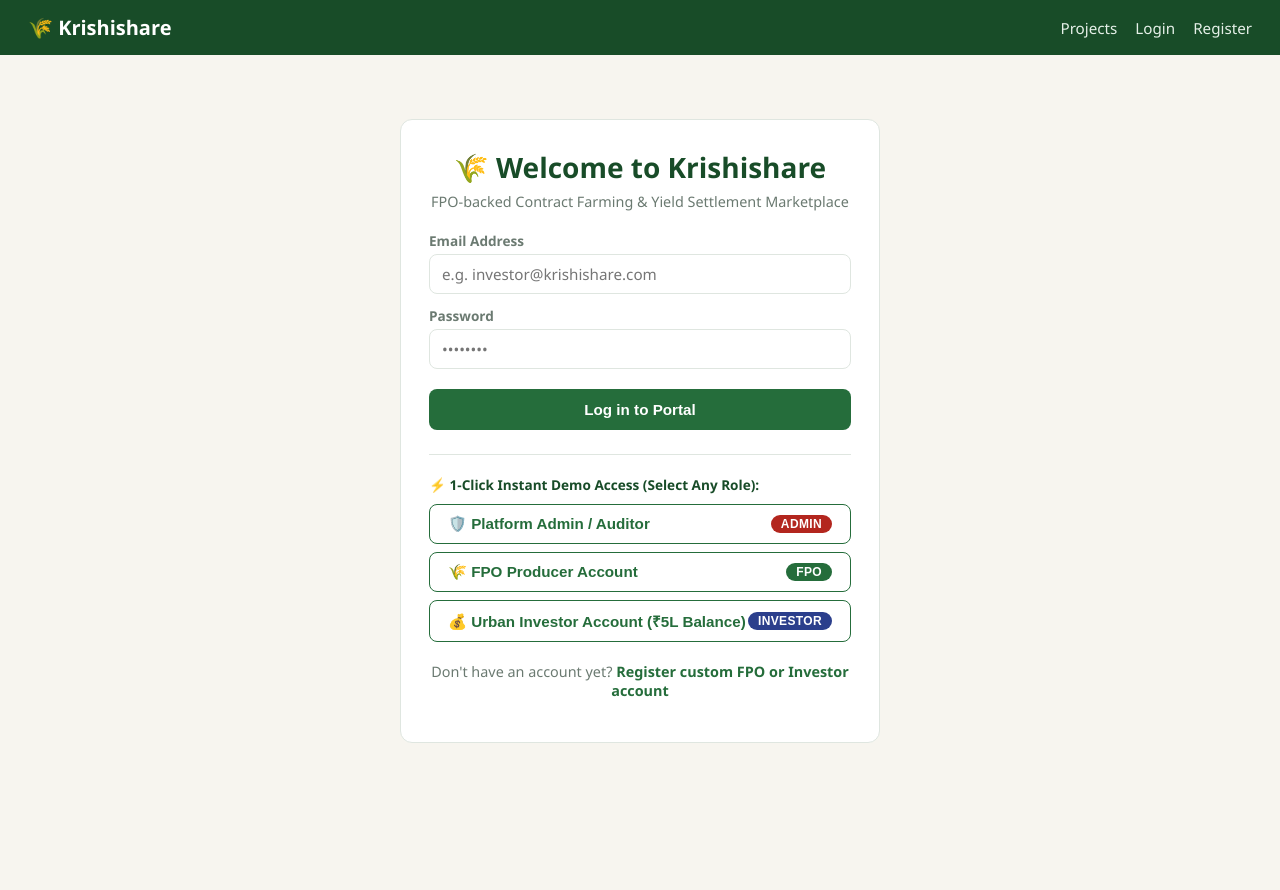
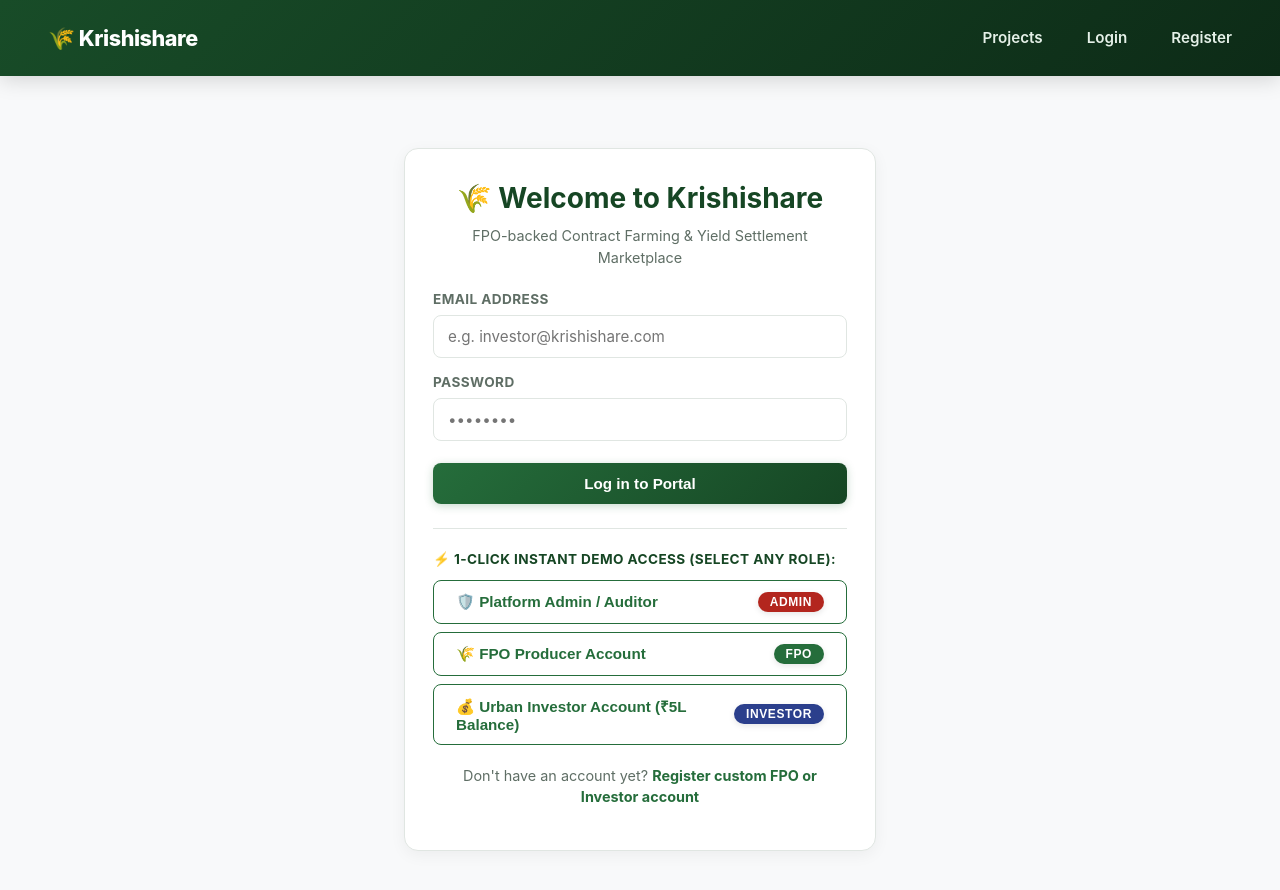
Before and after one commit to Abhishek9124/krishishare, a React (Vite) app in the folder frontend/: page /login in a window 1280 px wide. Shown: the top 890 px of the page. Before the commit the page ends 863 px from the top, so only its background shows below. Built offline with nearby package versions, Linux system fonts and the light colour scheme.

Commit message:
Upgrade index.css UI styling with modern cards, shadows, and pill badges; update README.md for local execution

```diff
--- a/frontend/src/index.css
+++ b/frontend/src/index.css
@@ -1,13 +1,16 @@
 :root {
   --green: #256d3b;
-  --green-dark: #184c28;
-  --green-light: #e8f3ec;
-  --sand: #f7f5ef;
+  --green-dark: #164624;
+  --green-light: #eaf4ed;
+  --green-accent: #34a853;
+  --sand: #f8f9fa;
   --ink: #1f2a24;
-  --muted: #6b7a71;
-  --danger: #b3261e;
-  --border: #dfe6e0;
-  font-family: 'Segoe UI', system-ui, -apple-system, sans-serif;
+  --muted: #5f6e65;
+  --danger: #d93025;
+  --border: #e0e6e2;
+  --card-shadow: 0 4px 16px rgba(0, 0, 0, 0.05);
+  --card-hover-shadow: 0 8px 24px rgba(37, 109, 59, 0.12);
+  font-family: 'Inter', 'Segoe UI', system-ui, -apple-system, sans-serif;
 }
 
 * { box-sizing: border-box; }
@@ -16,165 +19,292 @@
   margin: 0;
   background: var(--sand);
   color: var(--ink);
+  line-height: 1.5;
+  -webkit-font-smoothing: antialiased;
 }
 
-a { color: var(--green); text-decoration: none; }
+a {
+  color: var(--green);
+  text-decoration: none;
+  transition: color 0.2s ease;
+}
+
+a:hover {
+  color: var(--green-dark);
+}
 
 .container {
-  max-width: 1080px;
+  max-width: 1120px;
   margin: 0 auto;
-  padding: 24px 20px 64px;
+  padding: 32px 24px 64px;
 }
 
+/* Modern Navbar */
 .navbar {
   display: flex;
   align-items: center;
   justify-content: space-between;
-  padding: 14px 28px;
-  background: var(--green-dark);
+  padding: 16px 36px;
+  background: linear-gradient(135deg, #184c28 0%, #0d2b17 100%);
   color: white;
+  box-shadow: 0 4px 20px rgba(0, 0, 0, 0.15);
+  position: sticky;
+  top: 0;
+  z-index: 100;
 }
 
 .navbar .brand {
-  font-weight: 700;
-  font-size: 1.25rem;
+  font-weight: 800;
+  font-size: 1.35rem;
   color: white;
+  letter-spacing: -0.02em;
+  display: flex;
+  align-items: center;
+  gap: 8px;
 }
 
 .navbar .links {
   display: flex;
-  gap: 18px;
+  gap: 20px;
   align-items: center;
 }
 
 .navbar a, .navbar button.linklike {
   color: #e5f0e8;
-  font-weight: 500;
+  font-weight: 600;
   background: none;
   border: none;
   cursor: pointer;
   font-size: 0.95rem;
+  padding: 6px 12px;
+  border-radius: 6px;
+  transition: all 0.2s ease;
+}
+
+.navbar a:hover, .navbar button.linklike:hover {
+  background: rgba(255, 255, 255, 0.12);
+  color: white;
 }
 
 .badge {
-  background: var(--green);
+  background: var(--green-accent);
   color: white;
   border-radius: 999px;
-  padding: 2px 10px;
+  padding: 3px 12px;
   font-size: 0.75rem;
+  font-weight: 700;
+  text-transform: uppercase;
+  letter-spacing: 0.05em;
+  box-shadow: 0 2px 6px rgba(0, 0, 0, 0.1);
+}
+
+/* Cards & Grid */
+.card {
+  background: white;
+  border: 1px solid var(--border);
+  border-radius: 14px;
+  padding: 24px;
+  margin-bottom: 20px;
+  box-shadow: var(--card-shadow);
+  transition: transform 0.2s ease, box-shadow 0.2s ease;
+}
+
+.card:hover {
+  box-shadow: var(--card-hover-shadow);
+}
+
+.grid {
+  display: grid;
+  grid-template-columns: repeat(auto-fill, minmax(300px, 1fr));
+  gap: 20px;
+}
+
+/* Buttons */
+.btn {
+  display: inline-flex;
+  align-items: center;
+  justify-content: center;
+  gap: 8px;
+  background: linear-gradient(135deg, var(--green) 0%, var(--green-dark) 100%);
+  color: white;
+  border: none;
+  padding: 11px 22px;
+  border-radius: 8px;
+  font-weight: 600;
+  cursor: pointer;
+  font-size: 0.95rem;
+  box-shadow: 0 2px 8px rgba(37, 109, 59, 0.25);
+  transition: all 0.2s ease;
+}
+
+.btn:hover {
+  transform: translateY(-1px);
+  box-shadow: 0 4px 14px rgba(37, 109, 59, 0.35);
+}
+
+.btn.secondary {
+  background: white;
+  color: var(--green);
+  border: 1.5px solid var(--green);
+  box-shadow: none;
+}
+
+.btn.secondary:hover {
+  background: var(--green-light);
+}
+
+.btn:disabled {
+  opacity: 0.5;
+  cursor: not-allowed;
+  transform: none;
+}
+
+.btn-danger {
+  background: linear-gradient(135deg, var(--danger) 0%, #a01c15 100%);
+  color: white;
+  box-shadow: 0 2px 8px rgba(217, 48, 37, 0.25);
+}
+
+/* Inputs & Form Controls */
+input, select, textarea {
+  width: 100%;
+  padding: 11px 14px;
+  border: 1.5px solid var(--border);
+  border-radius: 8px;
+  font-size: 0.95rem;
+  margin-bottom: 14px;
+  font-family: inherit;
+  background: white;
+  color: var(--ink);
+  transition: border-color 0.2s ease, box-shadow 0.2s ease;
+}
+
+input:focus, select:focus, textarea:focus {
+  outline: none;
+  border-color: var(--green);
+  box-shadow: 0 0 0 3px rgba(37, 109, 59, 0.15);
+}
+
+label {
+  font-weight: 700;
+  font-size: 0.85rem;
+  color: var(--muted);
+  display: block;
+  margin-bottom: 6px;
   text-transform: uppercase;
   letter-spacing: 0.03em;
 }
 
-.card {
-  background: white;
-  border: 1px solid var(--border);
-  border-radius: 12px;
-  padding: 20px;
-  margin-bottom: 16px;
-}
-
-.grid {
-  display: grid;
-  grid-template-columns: repeat(auto-fill, minmax(280px, 1fr));
-  gap: 16px;
-}
-
-.btn {
-  display: inline-block;
-  background: var(--green);
-  color: white;
-  border: none;
-  padding: 10px 18px;
-  border-radius: 8px;
-  font-weight: 600;
-  cursor: pointer;
-  font-size: 0.95rem;
-}
-
-.btn:hover { background: var(--green-dark); }
-.btn.secondary { background: white; color: var(--green); border: 1px solid var(--green); }
-.btn:disabled { opacity: 0.5; cursor: not-allowed; }
-
-.btn-danger { background: var(--danger); }
-
-input, select, textarea {
-  width: 100%;
-  padding: 9px 12px;
-  border: 1px solid var(--border);
-  border-radius: 8px;
-  font-size: 0.95rem;
-  margin-bottom: 12px;
-  font-family: inherit;
-}
-
-label {
-  font-weight: 600;
-  font-size: 0.85rem;
-  color: var(--muted);
-  display: block;
-  margin-bottom: 4px;
-}
-
 .form-wrap {
-  max-width: 480px;
+  max-width: 520px;
   margin: 40px auto;
 }
 
+/* Progress Track */
 .progress-track {
   width: 100%;
   height: 10px;
-  background: var(--green-light);
+  background: #e2ede5;
   border-radius: 999px;
   overflow: hidden;
-  margin: 8px 0;
+  margin: 10px 0;
 }
+
 .progress-fill {
   height: 100%;
-  background: var(--green);
+  background: linear-gradient(90deg, var(--green-accent) 0%, var(--green) 100%);
+  border-radius: 999px;
+  transition: width 0.4s ease;
 }
 
+/* Status Pills */
 .status-pill {
-  display: inline-block;
-  padding: 2px 10px;
+  display: inline-flex;
+  align-items: center;
+  padding: 4px 12px;
   border-radius: 999px;
   font-size: 0.75rem;
   font-weight: 700;
-  text-transform: capitalize;
+  letter-spacing: 0.02em;
 }
+
 .status-open { background: #e3f2e6; color: var(--green-dark); }
 .status-funded { background: #fff2cc; color: #8a6d00; }
 .status-settled { background: #e0e7f7; color: #2b3f8c; }
+.status-settlement_pending { background: #fff8e1; color: #b8860b; border: 1px solid #f0d97a; }
 .status-cancelled { background: #fbe4e2; color: var(--danger); }
 .status-in_progress, .status-harvested { background: #f0e6fb; color: #5b2b8c; }
 
-.error-text { color: var(--danger); font-size: 0.9rem; margin-bottom: 10px; }
+/* Callout Banners */
+.error-text { color: var(--danger); font-size: 0.9rem; margin-bottom: 12px; font-weight: 600; }
 .muted { color: var(--muted); font-size: 0.9rem; }
+
 .disclaimer {
   background: #fff8e1;
   border: 1px solid #f0d97a;
-  border-radius: 8px;
-  padding: 10px 14px;
-  font-size: 0.82rem;
+  border-radius: 10px;
+  padding: 12px 18px;
+  font-size: 0.85rem;
   color: #6b5900;
-  margin-bottom: 20px;
+  margin-bottom: 24px;
+  box-shadow: 0 2px 8px rgba(0, 0, 0, 0.02);
 }
 
+/* Stat Box Layout */
 .stat-row {
   display: flex;
-  gap: 24px;
+  gap: 20px;
   flex-wrap: wrap;
-  margin: 16px 0;
+  margin: 20px 0;
 }
+
 .stat-box {
   background: var(--green-light);
-  border-radius: 10px;
-  padding: 12px 18px;
-  min-width: 140px;
+  border: 1px solid #d4e8da;
+  border-radius: 12px;
+  padding: 16px 20px;
+  min-width: 150px;
+  box-shadow: inset 0 1px 2px rgba(255, 255, 255, 0.8);
 }
-.stat-box .label { font-size: 0.75rem; color: var(--muted); text-transform: uppercase; }
-.stat-box .value { font-size: 1.4rem; font-weight: 700; color: var(--green-dark); }
 
-table { width: 100%; border-collapse: collapse; }
-th, td { text-align: left; padding: 8px 10px; border-bottom: 1px solid var(--border); font-size: 0.9rem; }
-th { color: var(--muted); font-weight: 600; }
+.stat-box .label {
+  font-size: 0.75rem;
+  color: var(--muted);
+  text-transform: uppercase;
+  font-weight: 700;
+  letter-spacing: 0.04em;
+}
+
+.stat-box .value {
+  font-size: 1.6rem;
+  font-weight: 800;
+  color: var(--green-dark);
+  margin-top: 4px;
+}
+
+/* Tables */
+table {
+  width: 100%;
+  border-collapse: collapse;
+  margin-top: 8px;
+}
+
+th, td {
+  text-align: left;
+  padding: 12px 14px;
+  border-bottom: 1px solid var(--border);
+  font-size: 0.92rem;
+}
+
+th {
+  color: var(--muted);
+  font-weight: 700;
+  background: #f1f5f2;
+  text-transform: uppercase;
+  font-size: 0.75rem;
+  letter-spacing: 0.04em;
+}
+
+tr:hover td {
+  background: #f8faf8;
+}
```
Also changed, not shown: 1 other file (tests, documents, lock files or other folders).
